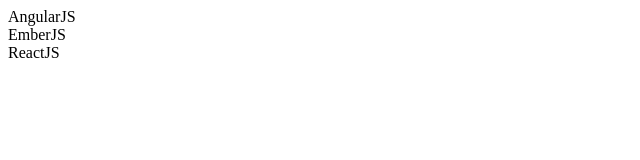
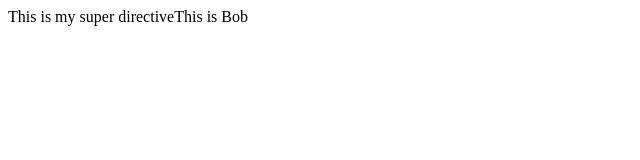
Before and after one commit to 777AMR/angularjs, a plain HTML site: page source/index.html in a window 1280 px wide. Shown: the whole page, without its empty margins (0-640 px from the left). Drawn offline with nearby package versions, Linux system fonts and the light colour scheme.

Commit message:
11. Transclude в директивах

```diff
--- a/source/index.html
+++ b/source/index.html
@@ -9,7 +9,9 @@
 </head>
 
 <body>
-    <foo-bar></foo-bar>
+    <div ng-controller="mainCtrl">
+        <foo-bar>This is {{name}}</foo-bar>
+    </div>
 </body>
 
 </html>
--- a/source/main.js
+++ b/source/main.js
@@ -1,27 +1,18 @@
 var app = angular.module('app', []);
 
+app.controller('mainCtrl', function ($scope) {
+    $scope.name = 'Bob';
+});
+
 app.directive('fooBar', function () {
-    var bookmarks = [
-        {
-            id: 1,
-            name: 'AngularJS'
-        },
-        {
-            id: 2,
-            name: 'EmberJS'
-        },
-        {
-            id: 3,
-            name: 'ReactJS'
+    return {
+        restrict: 'E',
+        transclude: true,
+        template: 'This is my super directive',
+        link: function (scope, element, attrs, ctrl, transclude) {
+            transclude(scope, function(clone, scope){
+                element.append(clone);
+            })
         }
-    ];
-
-    return {
-        template: "<div ng-repeat='bookmark in myBookmarks'>{{bookmark.name}}</div>",
-        link: function (scope, elements, attrs) {
-            console.log('fooBar');
-            scope.name = "Sasha";
-            scope.myBookmarks = bookmarks;
-        }
-    }
-})
+    };
+});
```
